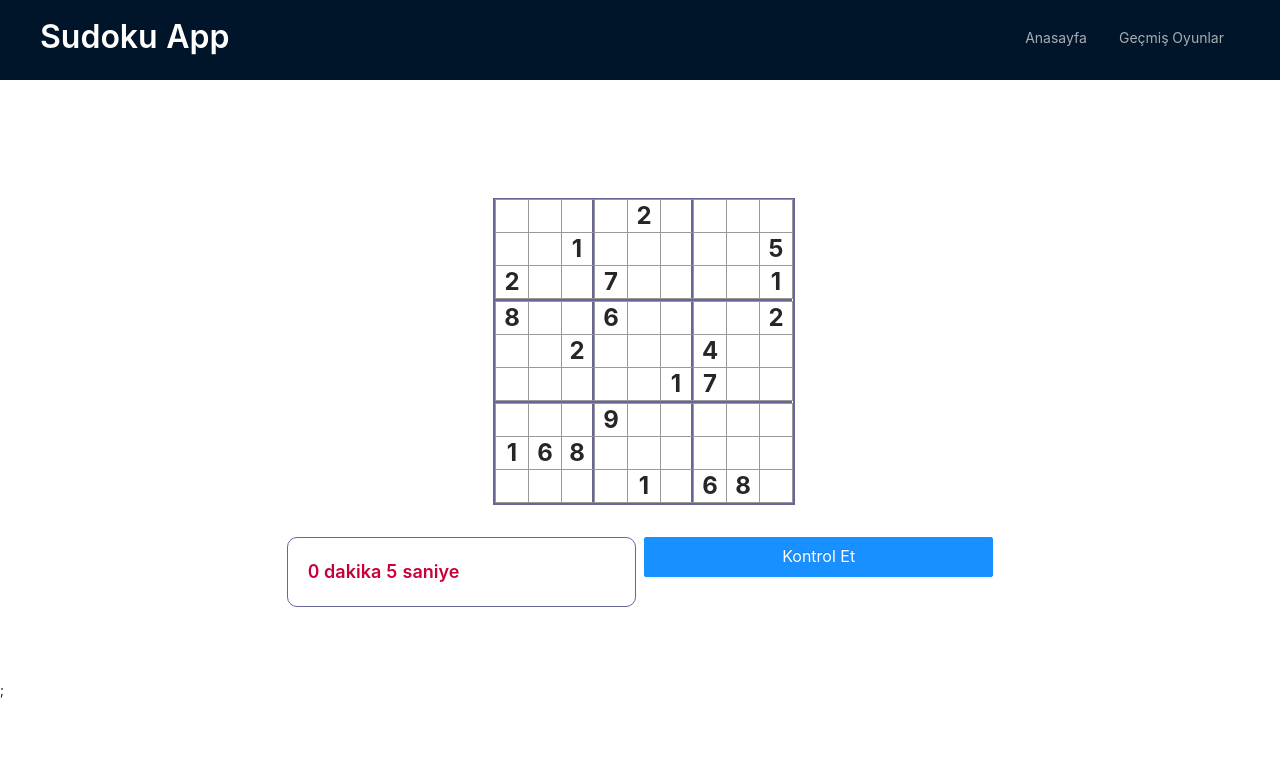
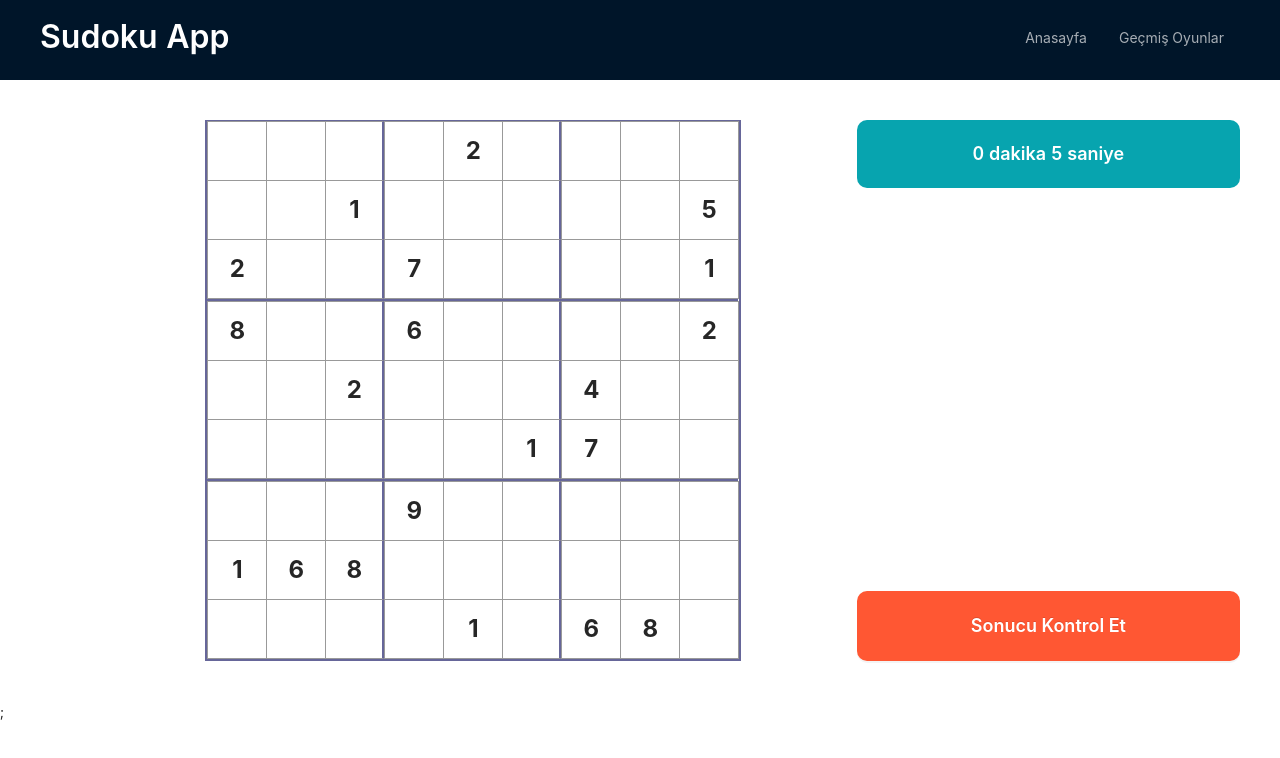
Before and after one commit to gucal/sudoku-app, a Next.js app: page /gamepage/1 in a window 1280 px wide. Shown: the top 758 px of the page. Built offline with nearby package versions, Linux system fonts and the light colour scheme.

Commit message:
game page design

```diff
--- a/pages/gamepage/[id].js
+++ b/pages/gamepage/[id].js
@@ -199,45 +199,44 @@ function Game() {
   };
 
   return (
-    <div className="wrapper">
-      <Row gutter={[16, 32]}>
-        <Col span={24}>
+    <div className="wrapper" style={{ justifyContent: 'space-evenly' }}>
       <div className="game-info">
         <div>{movesLeftState == 0 ? 'Kazandınız!!!' : ''}</div>
         <ol>{/*-- --*/}</ol>
       </div>
-        </Col>
-        <Col span={24}>
-          <div className="game">
+
+      <div style={{ flex: 2 }} className="game">
         <div className="game-board">
           {isLoading ? (
             'loading...'
           ) : (
-                <Board
-                  cells={cellsState}
-                  onChange={(e, i) => handleClick(e, i)}
-                />
+            <Board cells={cellsState} onChange={(e, i) => handleClick(e, i)} />
           )}
         </div>
       </div>
-        </Col>
-        <Col span={24}>
-          <Row gutter={8}>
-            <Col span={12}>
+
+      <div className="control-panel">
         <div className="timer">
           {`${parseInt(timer / 60)} dakika ${timer % 60} saniye`}
         </div>
-            </Col>
-            <Col span={12}>
+        <div>
           <Button
+            style={{
+              height: 70,
+              borderRadius: 10,
+              fontSize: 18,
+              border: 0,
+              background: '#FF5733',
+              fontWeight: '600',
+            }}
             onClick={() => errorControl()}
             block
             size="large"
             type="primary"
           >
-                Kontrol Et
+            Sonucu Kontrol Et
           </Button>
-            </Col>
+        </div>
         <Modal
           title="Sudoku Kontrolu"
           onCancel={() => setControlModalVisible(false)}
@@ -246,9 +245,7 @@ function Game() {
         >
           {controlError ? 'HATA!' : 'HATAYOK'}
         </Modal>
-          </Row>
-        </Col>
-      </Row>
+      </div>
     </div>
   );
 }
--- a/styles/game-page-style/game-page.css
+++ b/styles/game-page-style/game-page.css
@@ -32,21 +32,23 @@ ul {
   float: left;
   font-size: 24px;
   font-weight: bold;
-  line-height: 29px;
-  height: 29px;
+  line-height: 60px;
+  height: 60px;
   margin-right: -1px;
   margin-top: -1px;
   padding: 0;
   text-align: center;
-  width: 29px;
+  width: 60px;
+  cursor: default;
 }
 
 .cell.error {
-  background: #ffb8b8;
+  color: #ff3938;
 }
 
 .cell:focus {
   outline: none;
+  background: #fbc408;
 }
 
 .cell:nth-child(3) {
@@ -61,7 +63,7 @@ ul {
 }
 
 .cell-editable {
-  color: #747474;
+  color: #07a4af;
 }
 
 .game {
@@ -96,40 +98,21 @@ input::-webkit-inner-spin-button {
   -webkit-appearance: none;
 }
 
-@media (min-width: 500px) {
-  .cell {
-    background: #fff;
-    border: 1px solid #999;
-    float: left;
-    font-size: 24px;
-    font-weight: bold;
-    line-height: 34px;
-    height: 34px;
-    margin-right: -1px;
-    margin-top: -1px;
-    padding: 0;
-    text-align: center;
-    width: 34px;
-  }
-  .game-info {
-    margin-left: 20px;
-  }
-
-  .game-board {
-    border-block-color: black;
-    border-collapse: collapse;
-    background-color: #ffffff;
-    border: #669 solid 2px;
-    margin-left: 12px;
-    margin-right: 4px;
-  }
+.timer {
+  display: flex;
+  justify-content: center;
+  border-radius: 10px;
+  padding: 20px;
+  user-select: none;
+  color: #fff;
+  font-weight: 600;
+  font-size: 18px;
+  background-color: #07a4af;
 }
 
-.timer {
-  border: 1px solid #669;
-  border-radius: 10px;
-  padding: 20px;
-  color: #c70039;
-  font-weight: 600;
-  font-size: 18px;
+.control-panel {
+  flex: 1;
+  display: flex;
+  flex-direction: column;
+  justify-content: space-between;
 }
--- a/styles/globals.css
+++ b/styles/globals.css
@@ -18,7 +18,7 @@ a {
 .wrapper {
   display: flex;
   justify-content: center;
-  padding: 72px;
+  padding: 40px;
 }
 
 .container {
```
Lines whose indentation alone changed are shown as unchanged.
